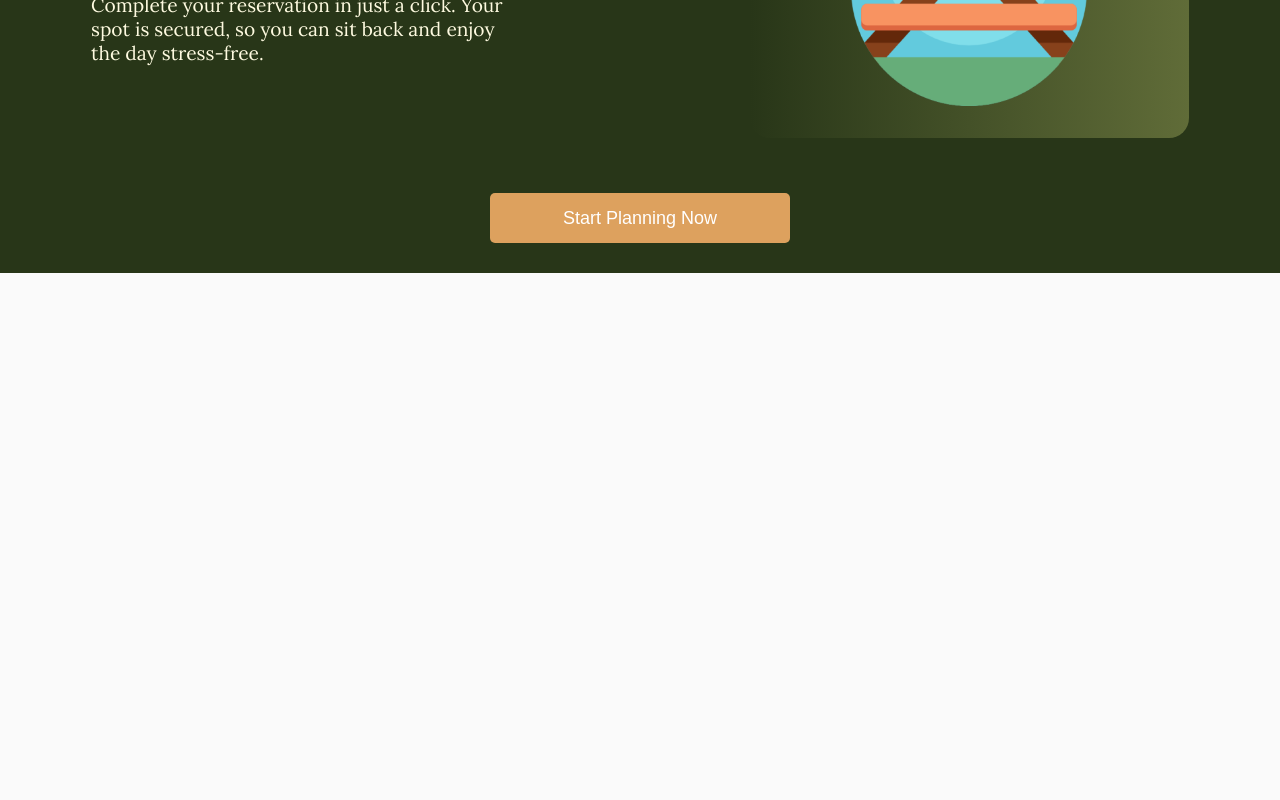
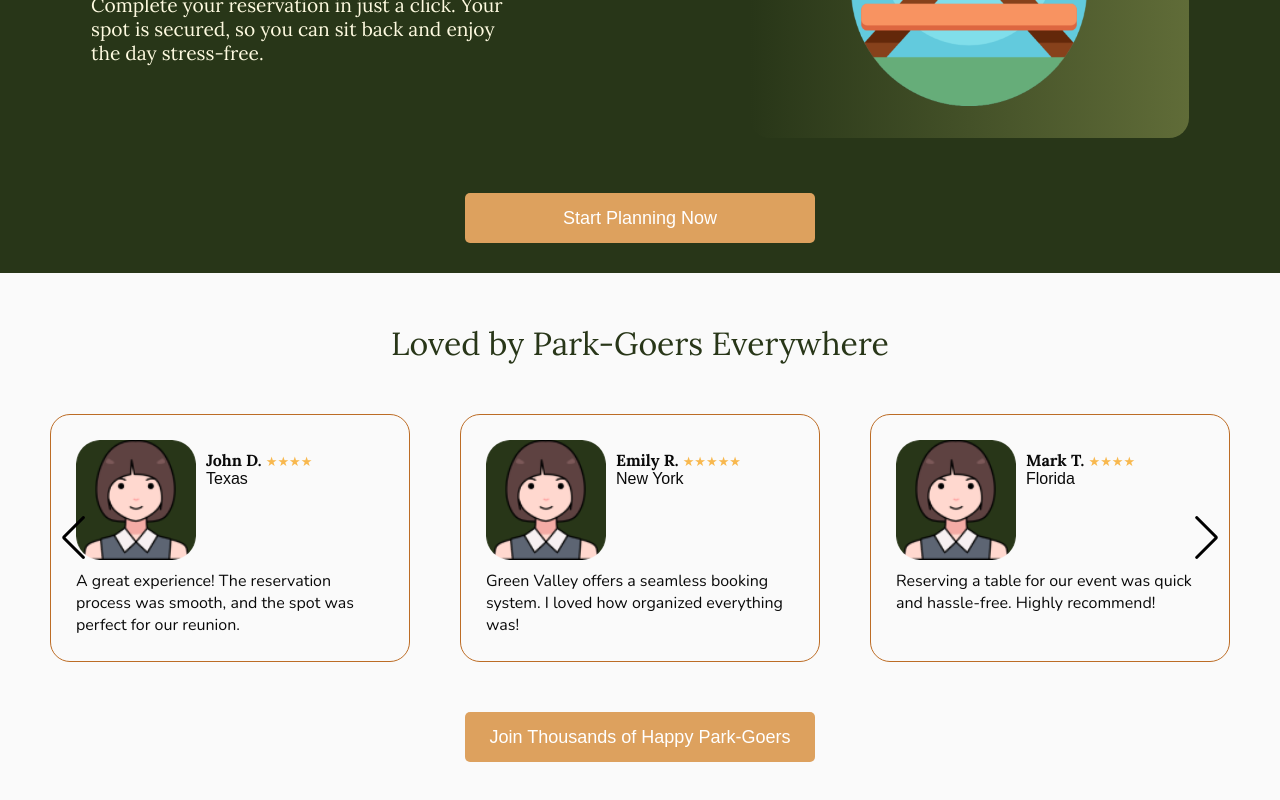
Before and after one commit to MarcosGulhotti/Green-Valley, a Next.js app: page /home in a window 1280 px wide. Shown: the part 2204-3004 px from the top of the page. Before the commit the page ends 2477 px from the top, so only its background shows below. Built offline with nearby package versions, Linux system fonts and the light colour scheme.

Commit message:
feat: add Reviews component with styling and integrate into HomePage

```diff
--- a/package.json
+++ b/package.json
@@ -12,13 +12,14 @@
     "next": "15.1.4",
     "react": "^19.0.0",
     "react-dom": "^19.0.0",
-    "react-slick": "^0.30.3"
+    "swiper": "^11.2.2"
   },
   "devDependencies": {
     "@eslint/eslintrc": "^3",
     "@types/node": "^20",
     "@types/react": "^19",
     "@types/react-dom": "^19",
+    "@types/swiper": "^6.0.0",
     "eslint": "^9",
     "eslint-config-next": "15.1.4",
     "typescript": "^5"
--- a/src/app/globals.css
+++ b/src/app/globals.css
@@ -10,6 +10,7 @@
   --color-golden-brown: #DDA15E;
   --color-burnt-orange: #BC6C25;
   --color-disabled: #BDBDBD;
+  --color-sunset-orange: #F8B84E;
 }
 
 @media (prefers-color-scheme: light) {
@@ -44,6 +45,10 @@ a {
   text-decoration: none;
 }
 
+.swiper-button-next, .swiper-button-prev {
+  color: var(--color-black) !important;
+}
+
 @media (prefers-color-scheme: light) {
   html {
     color-scheme: light;
--- a/src/app/home/homePage.css
+++ b/src/app/home/homePage.css
@@ -87,6 +87,27 @@
     text-align: center;
 }
 
+.reviews-section {
+    padding: 50px;
+}
+
+.reviews-section-title {
+    font-family: var(--font-lora);
+    font-size: 2rem;
+    color: var(--color-forest-green);
+    margin-bottom: 50px;
+    font-weight: lighter;
+    align-self: center;
+    text-align: center;
+}
+
+.reviews-cta {
+    width: 100%;
+    display: flex;
+    justify-content: center;
+    margin-top: 50px;
+}
+
 @media (min-width: 768px) {
     .hero-text {
         max-width: 70%;
--- /dev/null
+++ b/src/app/home/mocks/reviews.json
@@ -0,0 +1,37 @@
+[
+    {
+        "name": "Maria S.",
+        "comment": "Green Valley made my family picnic stress-free! Finding and reserving a table was so easy.",
+        "location": "California",
+        "avatar": "/images/avatars/avatar-1.png",
+        "rating": 5
+    },
+    {
+        "name": "John D.",
+        "comment": "A great experience! The reservation process was smooth, and the spot was perfect for our reunion.",
+        "location": "Texas",
+        "avatar": "/images/avatars/avatar-1.png",
+        "rating": 4
+    },
+    {
+        "name": "Emily R.",
+        "comment": "Green Valley offers a seamless booking system. I loved how organized everything was!",
+        "location": "New York",
+        "avatar": "/images/avatars/avatar-1.png",
+        "rating": 5
+    },
+    {
+        "name": "Mark T.",
+        "comment": "Reserving a table for our event was quick and hassle-free. Highly recommend!",
+        "location": "Florida",
+        "avatar": "/images/avatars/avatar-1.png",
+        "rating": 4
+    },
+    {
+        "name": "Sophia K.",
+        "comment": "The platform is easy to use, and the team is very responsive. Great job, Green Valley!",
+        "location": "Washington",
+        "avatar": "/images/avatars/avatar-1.png",
+        "rating": 5
+    }
+]
--- a/src/app/home/page.tsx
+++ b/src/app/home/page.tsx
@@ -1,8 +1,10 @@
 import { Button } from "@/components/Button/Button";
 import { Infos } from "@/components/Infos/Infos";
+import { Reviews } from "@/components/Reviews/Reviews";
 import { Steps } from "@/components/Steps/Steps";
 import "./homePage.css";
 import infos from './mocks/infos.json';
+import reviews from './mocks/reviews.json';
 import steps from './mocks/steps.json';
 
 export default function HomePage() {
@@ -33,6 +35,14 @@ export default function HomePage() {
                 <Steps steps={steps} />
                 <Button size="large" variant="secondary" style={{ alignSelf: 'center', marginTop: 20 }}>Start Planning Now</Button>
             </section>
+
+            <section className="reviews-section">
+                <h1 className="reviews-section-title">Loved by Park-Goers Everywhere</h1>
+                <Reviews reviews={reviews} />
+                <div className="reviews-cta">
+                    <Button size="large" variant="secondary">Join Thousands of Happy Park-Goers</Button>
+                </div>
+            </section>
         </div>
     );
 }
--- a/src/components/Button/Button.css
+++ b/src/components/Button/Button.css
@@ -39,7 +39,7 @@
 }
 
 .green-valley-button.large {
-    width: 300px;
+    width: 350px;
     height: 50px;
     font-size: 1.125rem;
     padding: 12px 24px;
--- /dev/null
+++ b/src/components/Reviews/@types/index.ts
@@ -0,0 +1,12 @@
+interface Review {
+    name: string;
+    comment: string;
+    location: string;
+    avatar: string;
+    rating: number;
+}
+
+type ReviewsProps = {
+    reviews: Review[];
+};
+export type { Review, ReviewsProps };
--- /dev/null
+++ b/src/components/Reviews/Reviews.css
@@ -0,0 +1,43 @@
+.review-card {
+    width: 200px;
+    height: auto;
+    padding: 25px;
+    border: 1px solid var(--color-burnt-orange);
+    border-radius: 20px;
+
+    display: flex;
+    flex-direction: column;
+}
+
+.review-info-container {
+    display: flex;
+}
+
+.review-avatar {
+    border-radius: 20%;
+}
+
+.review-info {
+    display: flex;
+    flex-direction: column;
+    justify-content: flex-start;
+    margin-left: 10px;
+    margin-top: 10px;
+}
+
+.review-name {
+    font-weight: bold;
+    font-family: var(--font-lora);
+    font-size: medium;
+}
+.review-name span {
+    font-weight: normal;
+    font-family: var(--font-lora);
+    font-size: small;
+    color: var(--color-sunset-orange);
+}
+
+.review-comment {
+    margin-top: 10px;
+    font-family: var(--font-nunito);
+}
--- /dev/null
+++ b/src/components/Reviews/Reviews.tsx
@@ -0,0 +1,64 @@
+"use client";
+import "swiper/css";
+import 'swiper/css/navigation';
+import "swiper/css/pagination";
+import "./Reviews.css";
+
+import Image from "next/image";
+import { Autoplay, Navigation } from 'swiper/modules';
+import { Swiper, SwiperSlide } from "swiper/react";
+import { ReviewsProps } from "./@types";
+
+export function Reviews({ reviews }: ReviewsProps) {
+    return (
+        <Swiper
+            modules={[Autoplay, Navigation]}
+            slidesPerView={1}
+            spaceBetween={30}
+            loop={true}
+            autoplay={{
+                delay: 5000,
+                disableOnInteraction: false,
+                pauseOnMouseEnter: true,
+            }}
+            navigation={true}
+            breakpoints={{
+                640: {
+                    slidesPerView: 1,
+                    spaceBetween: 20,
+                },
+                768: {
+                    slidesPerView: 2,
+                    spaceBetween: 20,
+                },
+                1024: {
+                    slidesPerView: 3,
+                    spaceBetween: 50,
+                },
+            }}
+        >
+            {reviews.map((review, index) => (
+                <SwiperSlide key={`review-${index}`} className="review-card">
+                    <div className="review-info-container">
+                        <Image
+                            width={120}
+                            height={120}
+                            src={review.avatar}
+                            alt={`${review.name}'s avatar`}
+                            className="review-avatar"
+                        />
+                        <div className="review-info">
+                            <h2 className="review-name">
+                                {review.name} <span className="review-rating">{"★".repeat(review.rating)}</span>
+                            </h2>
+                            <p className="review-location">{review.location}</p>
+                        </div>
+                    </div>
+                    <div className="review-content">
+                        <p className="review-comment">{review.comment}</p>
+                    </div>
+                </SwiperSlide>
+            ))}
+        </Swiper>
+    );
+}
```
Also changed, not shown: public/images/avatars/avatar-1.png (added), 1 other file (tests, documents, lock files or other folders).
